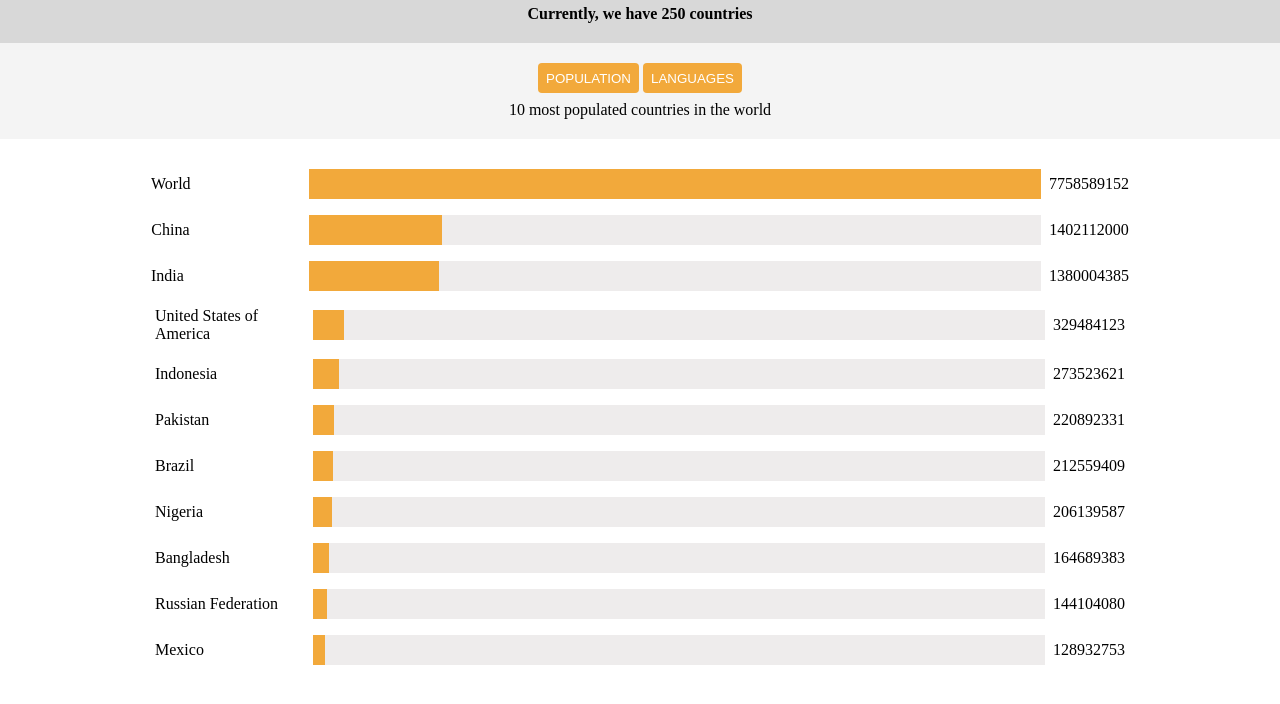
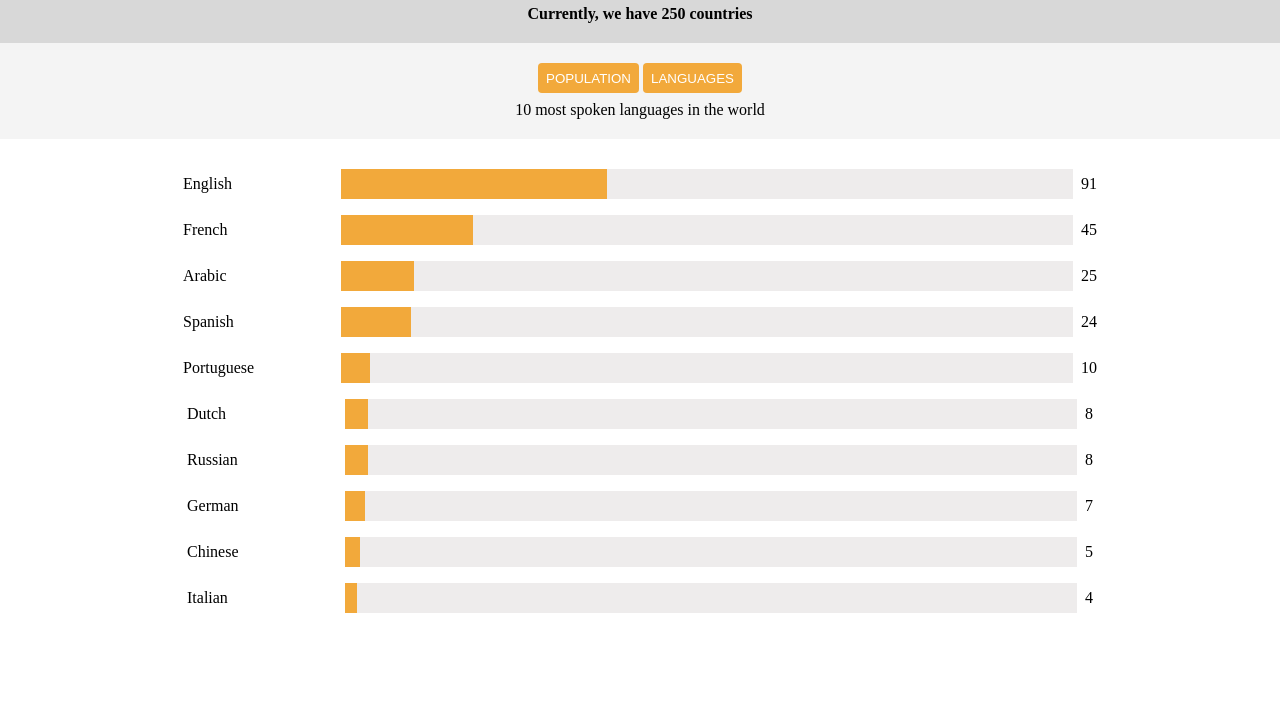
Before and after one commit to geeksterin/Aug22-web, a plain HTML site: page world-population-1/index.html in a window 1280 px wide. Both pictures are taken after a click on the button "LANGUAGES". Shown: the part 60-764 px from the top of the page. Drawn offline with Linux system fonts and the light colour scheme.

Commit message:
world population data

```diff
--- a/world-population-1/index.html
+++ b/world-population-1/index.html
@@ -17,7 +17,7 @@
         <button id="population_button">POPULATION</button>
         <button id="languages_button">LANGUAGES</button>
       </div>
-      <span id="action_text">10 most populated countries in the world</span>
+      <span id="action_text"></span>
     </div>
     <div id="analytics_container">
     </div>
--- a/world-population-1/script.js
+++ b/world-population-1/script.js
@@ -1,9 +1,15 @@
 const analyticsContainer = document.getElementById('analytics_container')
+const populationButton = document.getElementById('population_button')
+const languagesButton = document.getElementById('languages_button')
+const actionText = document.getElementById('action_text')
 
 init()
 
 function init() {
     setAnalyticsCountriesVsPopution()
+    console.log(countries_data)
+    populationButton.addEventListener('click', setAnalyticsCountriesVsPopution)
+    languagesButton.addEventListener('click', setAnalyticsLanguageVsNumberOfCountries)
 }
 
 function setAnalyticsCountriesVsPopution() {
@@ -26,10 +32,61 @@ function setAnalyticsCountriesVsPopution() {
       </div>`
     }
     analyticsContainer.innerHTML = html
+    actionText.innerText = '10 most populated countries in the world'
+}
+
+function setAnalyticsLanguageVsNumberOfCountries() {
+
+    const languageVsNumberOfCountries = sortedLanguageVsNumberOfCountriesData()
+    console.log(languageVsNumberOfCountries)
+    let html = ''
+    for (let language in languageVsNumberOfCountries) {
+        html += `<div class="analytics-row">
+        <span class="first_column">${language}</span>
+        <div class="bar_container">
+          <div class="bar" style="width: ${(languageVsNumberOfCountries[language] / countries_data.length) * 100}%"></div>
+        </div>
+        <span>${languageVsNumberOfCountries[language]}</span>
+      </div>`
+    }
+    analyticsContainer.innerHTML = html
+    actionText.innerText = '10 most spoken languages in the world'
+}
+
+function sortedLanguageVsNumberOfCountriesData() {
+    const languagesVsNumberOfCountries = {}
+
+    for (let i = 0; i < countries_data.length; i++) {
+        const country = countries_data[i]
+        const languages = country.languages
+        for (let j = 0; j < languages.length; j++) {
+            const language = languages[j]
+            if (languagesVsNumberOfCountries[language]) {
+                languagesVsNumberOfCountries[language] += 1
+            } else {
+                languagesVsNumberOfCountries[language] = 1
+            }
+        }
+    }
+    const newLanguagesVsNumberOfCountries = {}
+    const languages = Object.keys(languagesVsNumberOfCountries);
+    const numberOfCountries = Object.values(languagesVsNumberOfCountries);
+    for (let i = 0; i < 10; i++) {
+        let maxIndex = 0
+        for (let j = 0; j < numberOfCountries.length; j++) {
+            if (numberOfCountries[j] && numberOfCountries[j] >= numberOfCountries[maxIndex]) {
+                maxIndex = j
+            }
+        }
+        newLanguagesVsNumberOfCountries[languages[maxIndex]] = numberOfCountries[maxIndex]
+        numberOfCountries[maxIndex] = undefined
+    }
+    return newLanguagesVsNumberOfCountries
 }
 
 function sortedPopulationData() {
-    return countries_data.sort((a, b) => {
+    const countriesDataCopy = [...countries_data]
+    return countriesDataCopy.sort((a, b) => {
         return b.population - a.population
     }).slice(0, 10).map((country) => {
         return {
```
Also changed, not shown: world-population-1/imagine.js (+23 -23 lines).
